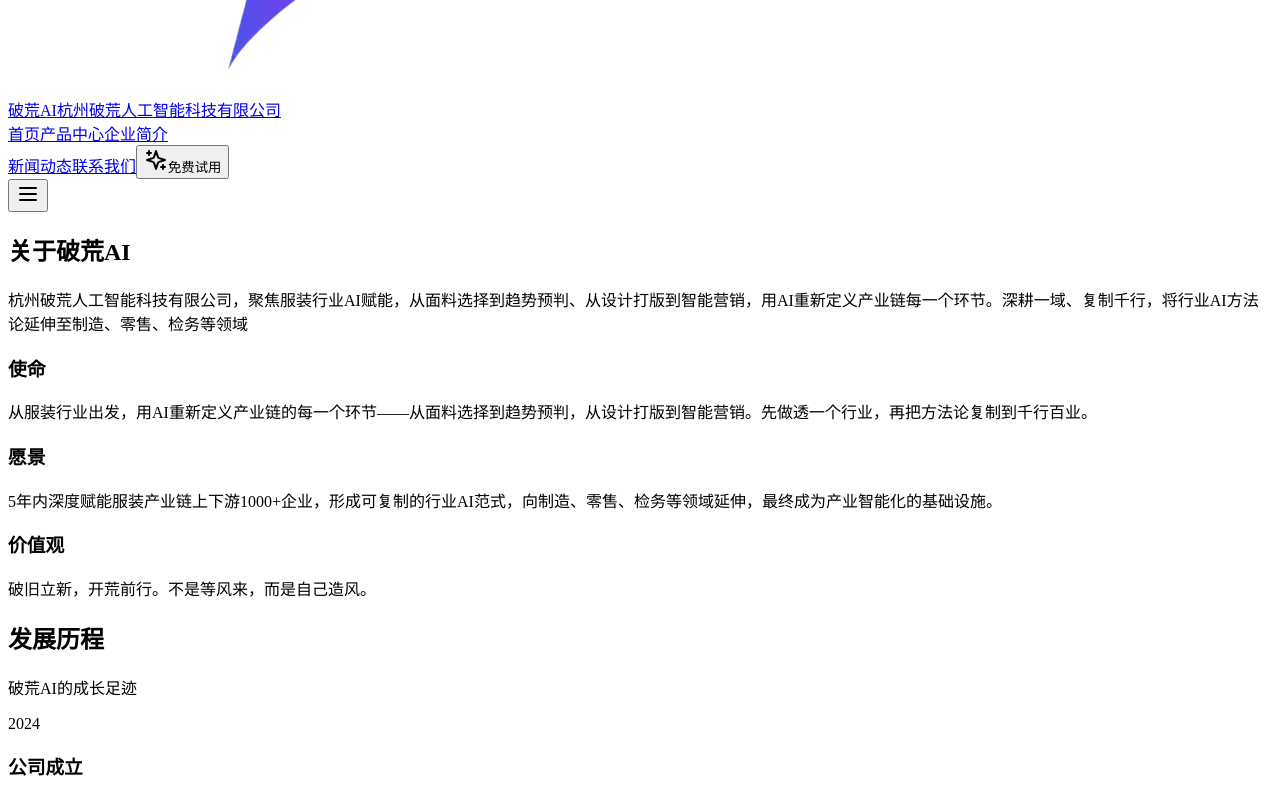
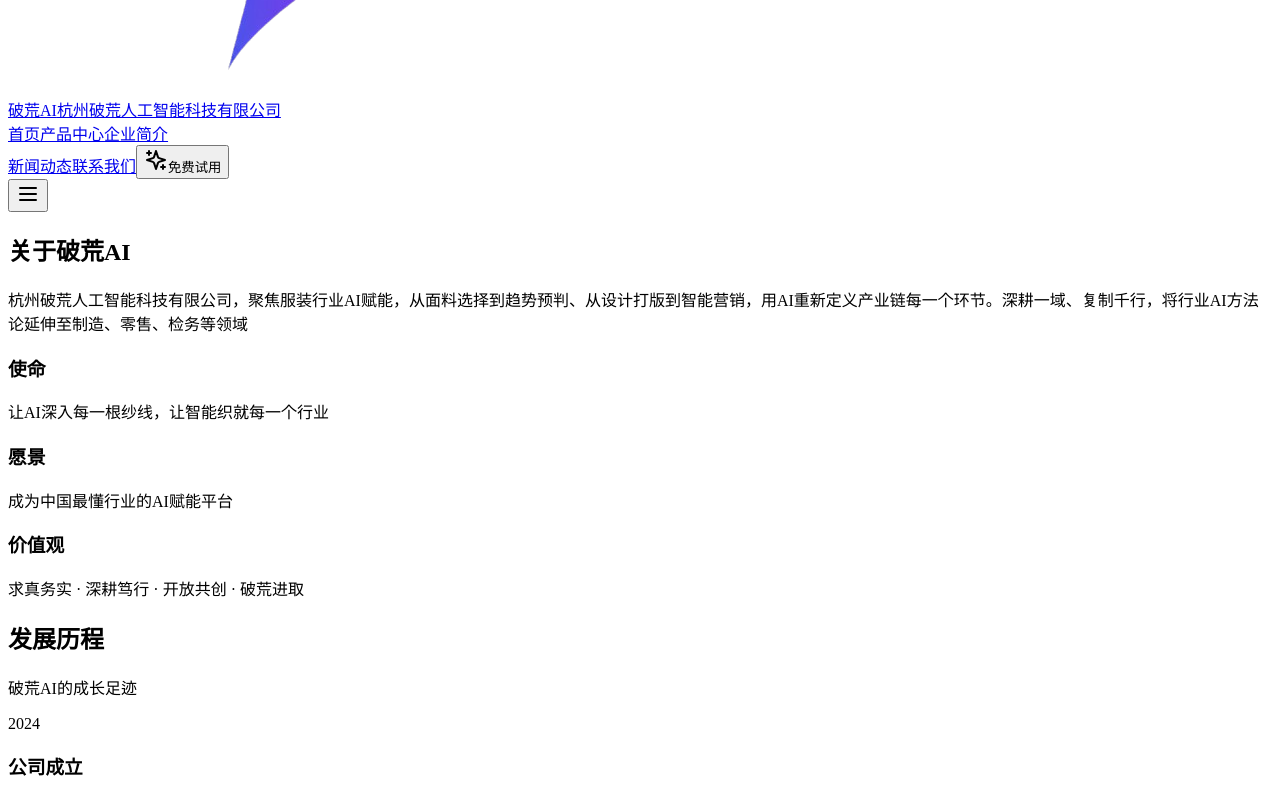
Before and after one commit to lostchris123/pohuang, a React (Vite) app: page /about in a window 1280 px wide. Shown: the part 415-1212 px from the top of the page. Built offline with nearby package versions, Linux system fonts and the light colour scheme; the HTML template or start-up script is replaced by a standard one.

Commit message:
fix: 使命愿景价值观显示精简版

```diff
--- a/src/pages/AboutPage.tsx
+++ b/src/pages/AboutPage.tsx
@@ -129,9 +129,9 @@
           {/* 企业使命愿景 */}
           <div className="grid grid-cols-1 md:grid-cols-3 gap-8">
             {[
-              { title: '使命', bold: '让AI深入每一根纱线，让智能织就每一个行业', content: '从服装行业出发，用AI重新定义产业链的每一个环节——从面料选择到趋势预判，从设计打版到智能营销。先做透一个行业，再把方法论复制到千行百业。' },
-              { title: '愿景', bold: '成为中国最懂行业的AI赋能平台', content: '5年内深度赋能服装产业链上下游1000+企业，形成可复制的行业AI范式，向制造、零售、检务等领域延伸，最终成为产业智能化的基础设施。' },
-              { title: '价值观', bold: '求真务实 · 深耕笃行 · 开放共创 · 破荒进取', content: '破旧立新，开荒前行。不是等风来，而是自己造风。' }
+              { title: '使命', content: '让AI深入每一根纱线，让智能织就每一个行业' },
+              { title: '愿景', content: '成为中国最懂行业的AI赋能平台' },
+              { title: '价值观', content: '求真务实 · 深耕笃行 · 开放共创 · 破荒进取' }
             ].map((item, index) => (
               <motion.div
                 key={index}
@@ -141,7 +141,7 @@
                 className="bg-white rounded-2xl p-8 shadow-lg hover:shadow-xl transition-all"
               >
                 <h3 className="text-2xl font-bold mb-4 text-primary-blue">{item.title}</h3>
-                <p className="text-secondary-gray leading-relaxed text-lg font-semibold">{item.content}</p>
+                <p className="text-secondary-darkGray leading-relaxed text-lg font-bold">{item.content}</p>
               </motion.div>
             ))}
           </div>
```
